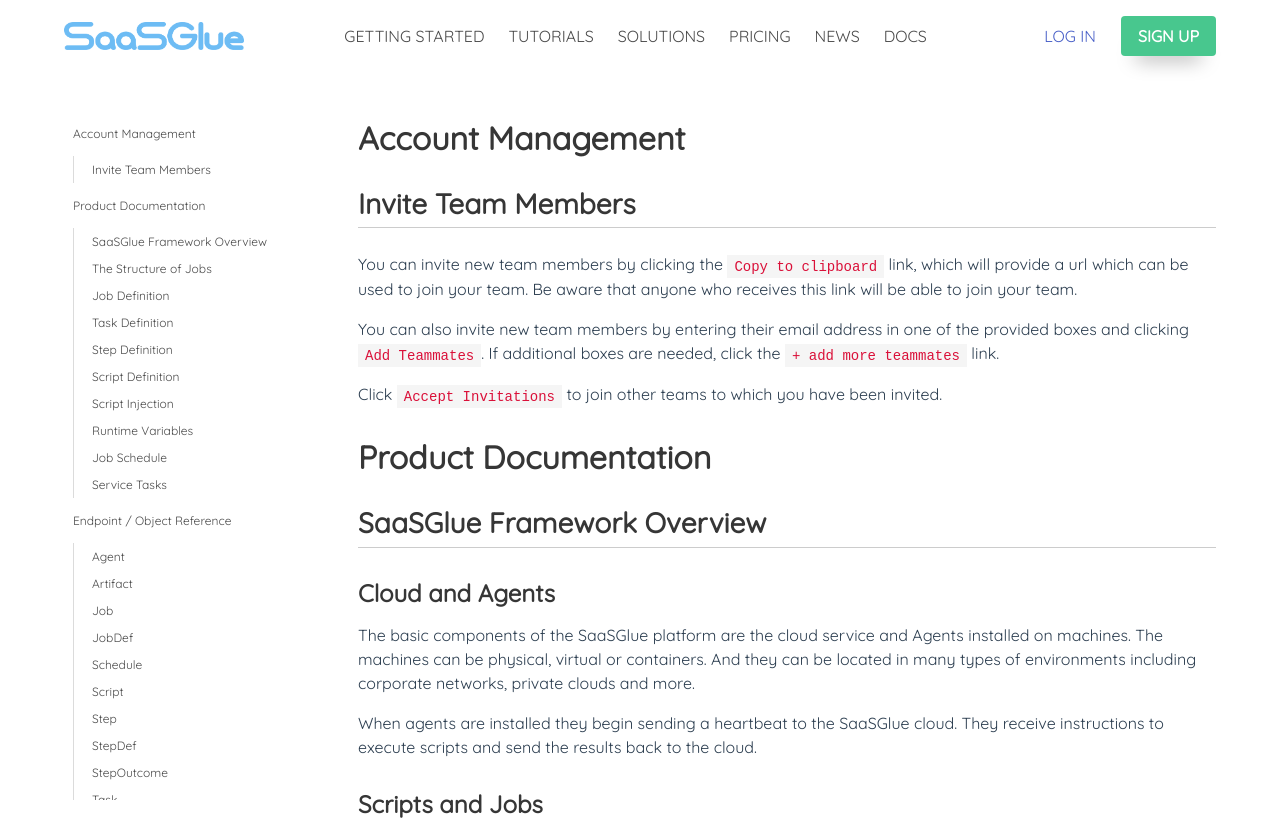
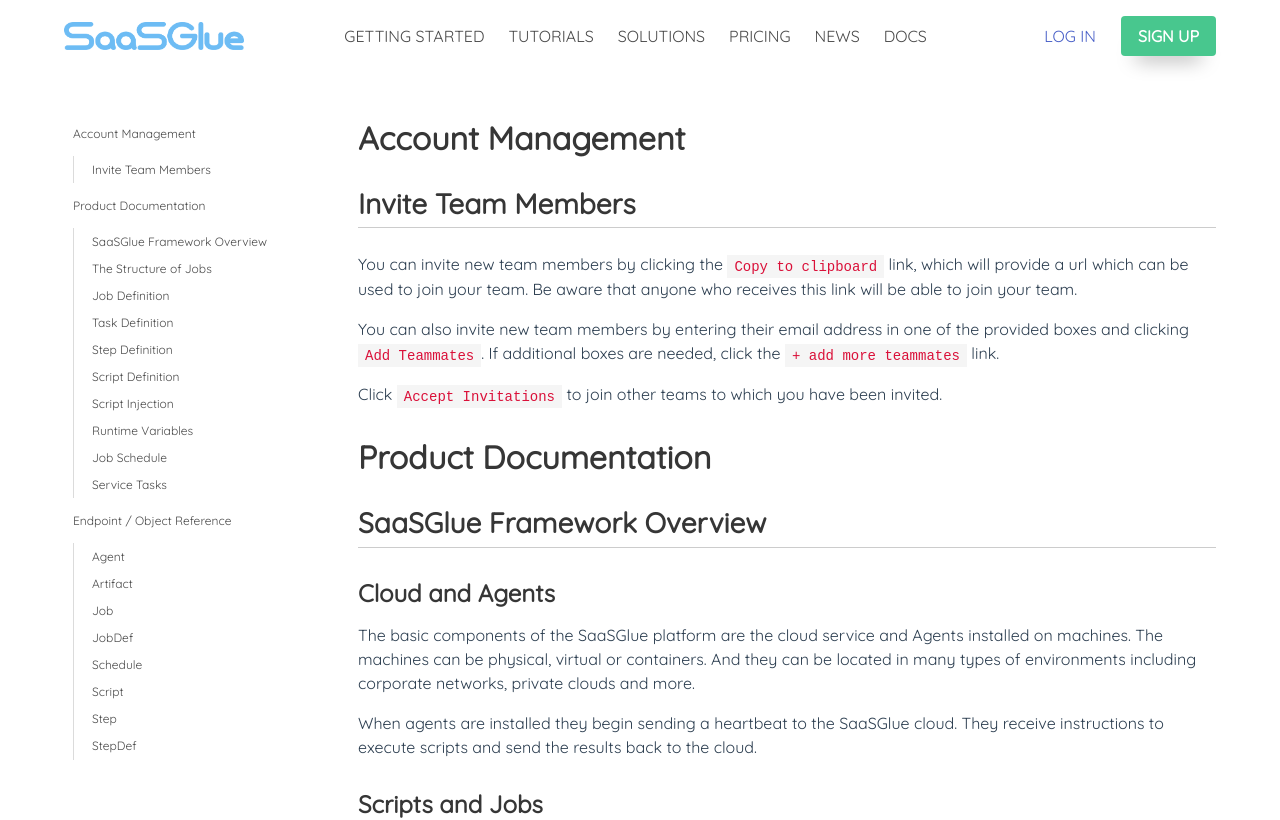
Before and after one commit to theironcook/sgmv3, a Vue app: page /docs in a window 1280 px wide. Shown: the top 820 px of the page. Built offline with nearby package versions, Linux system fonts and the light colour scheme.

Commit message:
change height of menu in docs

```diff
--- a/src/components/docs/Menu.vue
+++ b/src/components/docs/Menu.vue
@@ -90,7 +90,8 @@
     @import 'bulma/sass/utilities/mixins';
 
     .menu {
-        height: calc(100vh - 7.5rem);
+        height: calc(100vh - 10rem);
+        // sum of top paddings on the page
         top: 7.5rem;
         overflow: auto;
         position: sticky;
@@ -99,6 +100,12 @@
     .mobile-menu-button,
     .menu-overlay {
         display: none;
+    }
+
+    @include tablet-only {
+        .menu {
+            height: calc(100vh - 14rem);
+        }
     }
 
     @include mobile {
```
